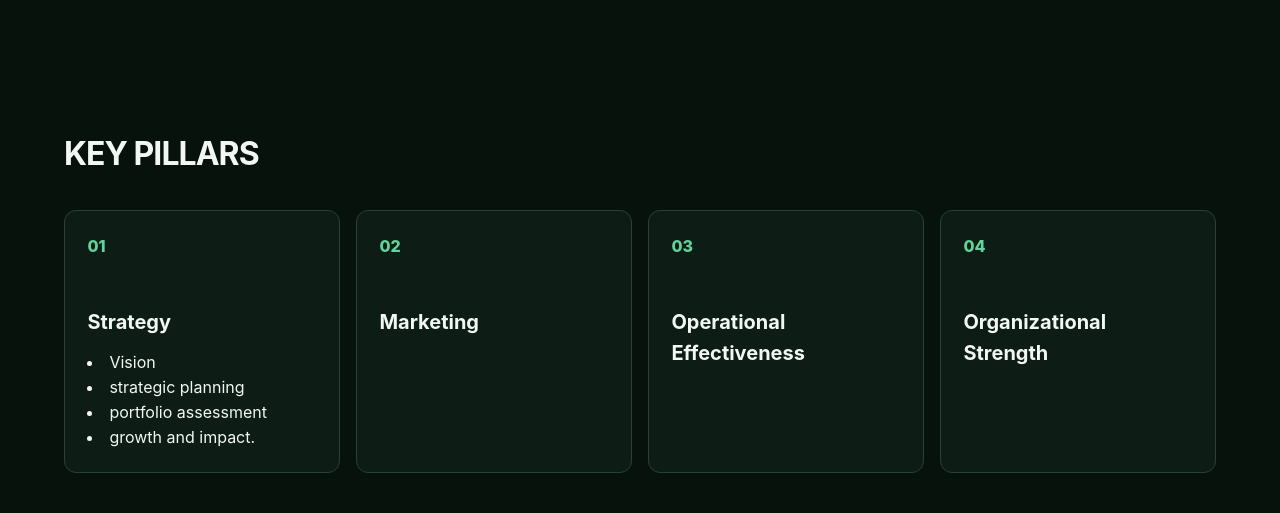
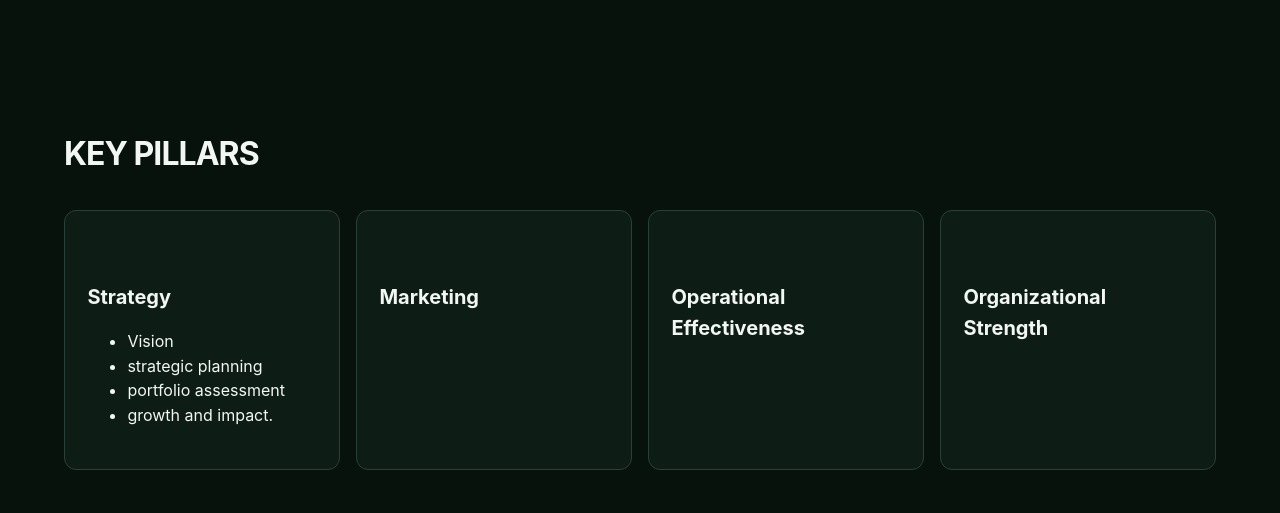
Before and after one commit to edimaudo/Karita, a FastAPI app: page / in a window 1280 px wide. Shown: the part 804-1317 px from the top of the page. After the commit the page ends 1274 px from the top, so only its background shows below. Run offline with FastAPI, Linux system fonts and the light colour scheme.

Commit message:
Update index.html

```diff
--- a/templates/index.html
+++ b/templates/index.html
@@ -21,17 +21,17 @@
     <h2 id="pillars-title">KEY PILLARS</h2>
   </div>
   <div class="pillar-grid">
-    <article><span class="pillar-number">01</span><h3>Strategy</h3>
-      <li>Vision</li><li>strategic planning</li><li>portfolio assessment</li><li>growth and impact.</li></ul>
+    <article><span class="pillar-number"></span><h3>Strategy</h3>
+      <ul><li>Vision</li><li>strategic planning</li><li>portfolio assessment</li><li>growth and impact.</li></ul>
       <!-- <p><ul>Vision</ul><ul>strategic planning</ul><ul>portfolio assessment</ul><ul>growth and impact.</ul></ul></p> -->
     </article>
-    <article><span class="pillar-number">02</span><h3>Marketing</h3>
+    <article><span class="pillar-number"></span><h3>Marketing</h3>
       <!-- <p>Segmentation, branding, pricing, communications and outreach.</p> -->
     </article>
-    <article><span class="pillar-number">03</span><h3>Operational Effectiveness</h3>
+    <article><span class="pillar-number"></span><h3>Operational Effectiveness</h3>
       <!-- <p>Financial management, process redesign, delivery and cost optimization.</p> -->
     </article>
-    <article><span class="pillar-number">04</span><h3>Organizational Strength</h3>
+    <article><span class="pillar-number"></span><h3>Organizational Strength</h3>
       <!-- <p>Organization design, volunteers, succession and change management.</p> -->
     </article>
   </div>
```
